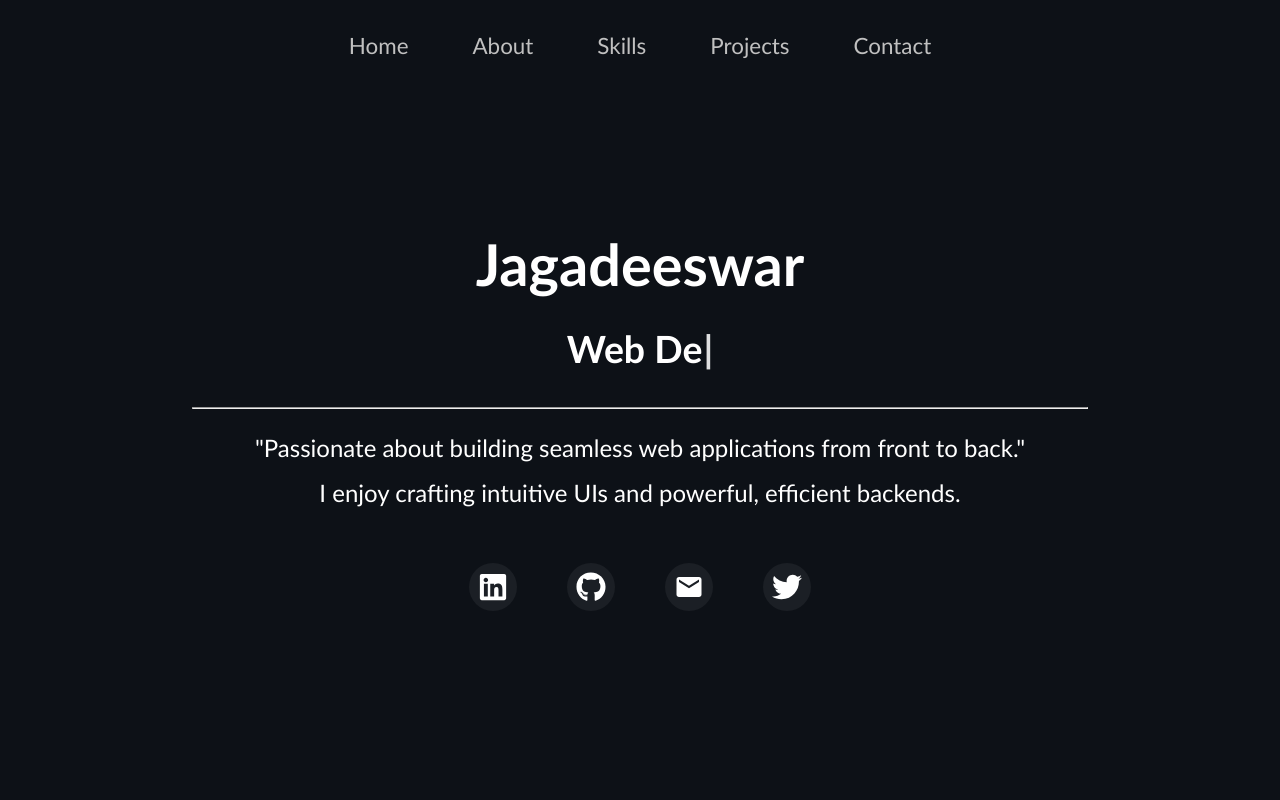
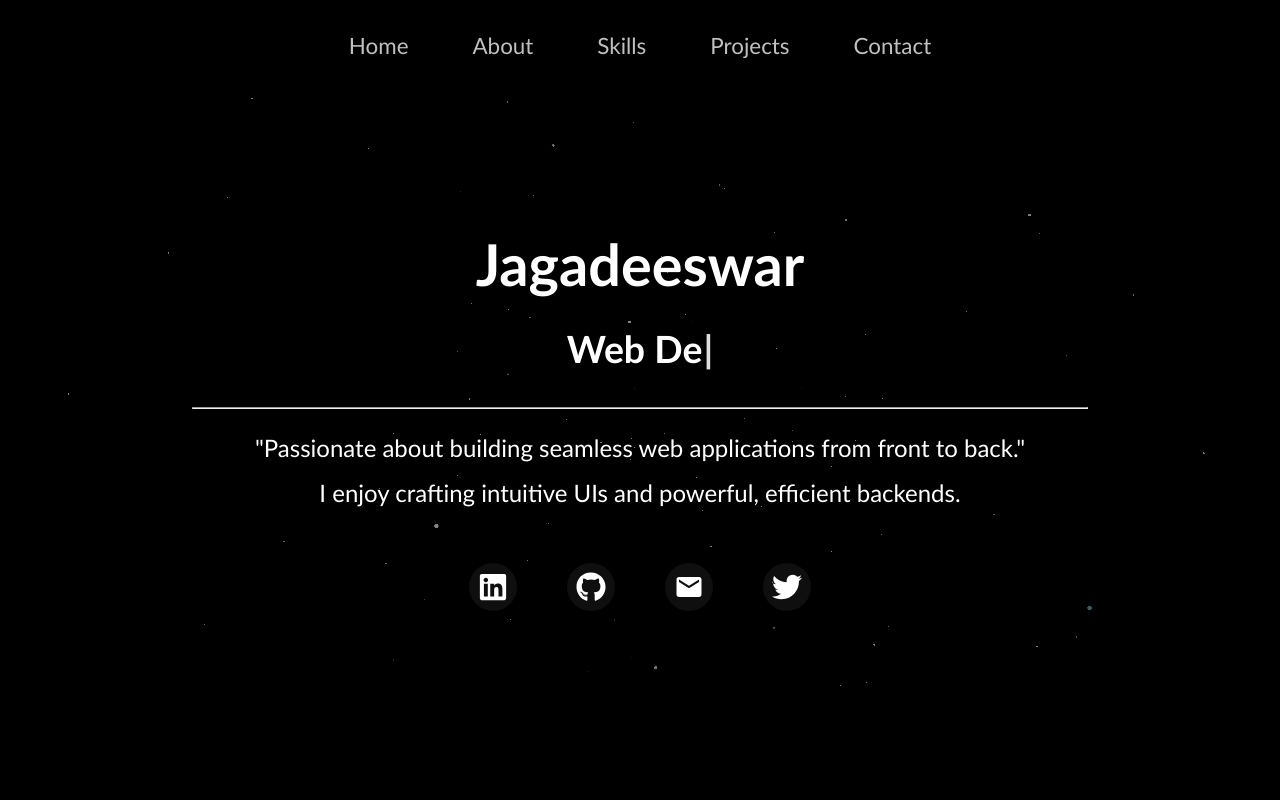
Before and after one commit to jagadeesh0004/portfolio, a React (Vite) app: page / in a window 1280 px wide. Shown: the top 800 px of the page. Built offline with nearby package versions, Linux system fonts and the light colour scheme.

Commit message:
add particle bg

```diff
--- a/package.json
+++ b/package.json
@@ -10,13 +10,13 @@
     "preview": "vite preview"
   },
   "dependencies": {
+    "lenis": "^1.3.15",
+    "ogl": "^1.0.11",
     "react": "^19.1.1",
     "react-dom": "^19.1.1",
     "react-icons": "^5.5.0",
     "react-router-dom": "^7.8.2",
-
     "typewriter-effect": "^2.22.0"
-
   },
   "devDependencies": {
     "@eslint/js": "^9.33.0",
--- a/src/assets/components/App.jsx
+++ b/src/assets/components/App.jsx
@@ -5,16 +5,45 @@
 import Skills from "./Skills";
 import Projects from "./Projects";
 import Contact from "./Contact";
+import Particles from "./Particles";
 
 const App = () => {
   return (
-    <div>
+    <div
+      style={{
+        width: "100vw",
+        minHeight: "100vh",
+        position: "relative",
+        backgroundColor: "#000",
+      }}
+    >
+      <div
+        style={{
+          position: "relative",
+          zIndex: 10,
+          width: "100%",
+          height: "100%",
+        }}
+      >
         <Navbar />
+
         <div id="home"><Content /></div>
         <div id="about"><About /></div>
         <div id="skills"><Skills /></div>
         <div id="projects"><Projects /></div>
         <div id="contact"><Contact /></div>
+      </div >
+
+      <Particles
+  particleColors={["#ffffff", "#9BE5FF"]}
+  particleCount={300}
+  particleSpread={10}
+  speed={0.08}
+  particleBaseSize={50}
+  alphaParticles={true}
+  disableRotation={true}
+/>
+
     </div>
   );
 };
--- a/src/assets/components/Navbar.css
+++ b/src/assets/components/Navbar.css
@@ -8,7 +8,7 @@
     padding: 2.5rem;
     padding-top: 2rem;
     padding-bottom: 1rem;
-    background-color: #0d1117;
+    background-color: #000000;
 }
 .navbar ul{
     list-style: none;
--- /dev/null
+++ b/src/assets/components/Particles.css
@@ -0,0 +1,10 @@
+.particles-container {
+  position: fixed;       /* Attach to viewport */
+  top: 0;
+  left: 0;
+  width: 100vw;
+  height: 100vh;
+
+  z-index: 0;            /* Background layer */
+  pointer-events: none;  /* Let user click through it */
+}
--- /dev/null
+++ b/src/assets/components/Particles.jsx
@@ -0,0 +1,240 @@
+import { useEffect, useRef } from 'react';
+import { Renderer, Camera, Geometry, Program, Mesh } from 'ogl';
+
+import './Particles.css';
+
+const defaultColors = ['#00000'];
+
+const hexToRgb = hex => {
+  hex = hex.replace(/^#/, '');
+  if (hex.length === 3) {
+    hex = hex
+      .split('')
+      .map(c => c + c)
+      .join('');
+  }
+  const int = parseInt(hex, 16);
+  const r = ((int >> 16) & 255) / 255;
+  const g = ((int >> 8) & 255) / 255;
+  const b = (int & 255) / 255;
+  return [r, g, b];
+};
+
+const vertex = /* glsl */ `
+  attribute vec3 position;
+  attribute vec4 random;
+  attribute vec3 color;
+
+  uniform mat4 modelMatrix;
+  uniform mat4 viewMatrix;
+  uniform mat4 projectionMatrix;
+  uniform float uTime;
+  uniform float uSpread;
+  uniform float uBaseSize;
+  uniform float uSizeRandomness;
+
+  varying vec4 vRandom;
+  varying vec3 vColor;
+
+  void main() {
+    vRandom = random;
+    vColor = color;
+
+    vec3 pos = position * uSpread;
+    pos.z *= 10.0;
+
+    vec4 mPos = modelMatrix * vec4(pos, 1.0);
+    float t = uTime;
+    mPos.x += sin(t * random.z + 6.28 * random.w) * mix(0.1, 1.5, random.x);
+    mPos.y += sin(t * random.y + 6.28 * random.x) * mix(0.1, 1.5, random.w);
+    mPos.z += sin(t * random.w + 6.28 * random.y) * mix(0.1, 1.5, random.z);
+
+    vec4 mvPos = viewMatrix * mPos;
+
+    if (uSizeRandomness == 0.0) {
+      gl_PointSize = uBaseSize;
+    } else {
+      gl_PointSize = (uBaseSize * (1.0 + uSizeRandomness * (random.x - 0.5))) / length(mvPos.xyz);
+    }
+
+    gl_Position = projectionMatrix * mvPos;
+  }
+`;
+
+const fragment = /* glsl */ `
+  precision highp float;
+
+  uniform float uTime;
+  uniform float uAlphaParticles;
+  varying vec4 vRandom;
+  varying vec3 vColor;
+
+  void main() {
+    vec2 uv = gl_PointCoord.xy;
+    float d = length(uv - vec2(0.5));
+
+    if(uAlphaParticles < 0.5) {
+      if(d > 0.5) {
+        discard;
+      }
+      gl_FragColor = vec4(vColor + 0.2 * sin(uv.yxx + uTime + vRandom.y * 6.28), 1.0);
+    } else {
+      float circle = smoothstep(0.5, 0.4, d) * 0.8;
+      gl_FragColor = vec4(vColor + 0.2 * sin(uv.yxx + uTime + vRandom.y * 6.28), circle);
+    }
+  }
+`;
+
+const Particles = ({
+  particleCount = 200,
+  particleSpread = 10,
+  speed = 0.1,
+  particleColors,
+  moveParticlesOnHover = false,
+  particleHoverFactor = 1,
+  alphaParticles = false,
+  particleBaseSize = 100,
+  sizeRandomness = 1,
+  cameraDistance = 20,
+  disableRotation = false,
+  className
+}) => {
+  const containerRef = useRef(null);
+  const mouseRef = useRef({ x: 0, y: 0 });
+
+  useEffect(() => {
+    const container = containerRef.current;
+    if (!container) return;
+
+    const renderer = new Renderer({ depth: false, alpha: true });
+    const gl = renderer.gl;
+    container.appendChild(gl.canvas);
+    gl.clearColor(0, 0, 0, 0);
+   gl.pixelRatio = Math.min(1, window.devicePixelRatio);
+    const camera = new Camera(gl, { fov: 15 });
+    camera.position.set(0, 0, cameraDistance);
+
+    const resize = () => {
+      const width = container.clientWidth;
+      const height = container.clientHeight;
+      renderer.setSize(width, height);
+      camera.perspective({ aspect: gl.canvas.width / gl.canvas.height });
+    };
+    window.addEventListener('resize', resize, false);
+    resize();
+
+    const handleMouseMove = e => {
+      const rect = container.getBoundingClientRect();
+      const x = ((e.clientX - rect.left) / rect.width) * 2 - 1;
+      const y = -(((e.clientY - rect.top) / rect.height) * 2 - 1);
+      mouseRef.current = { x, y };
+    };
+
+    if (moveParticlesOnHover) {
+      container.addEventListener('mousemove', handleMouseMove);
+    }
+
+    const count = particleCount;
+    const positions = new Float32Array(count * 3);
+    const randoms = new Float32Array(count * 4);
+    const colors = new Float32Array(count * 3);
+    const palette = particleColors && particleColors.length > 0 ? particleColors : defaultColors;
+
+    for (let i = 0; i < count; i++) {
+      let x, y, z, len;
+      do {
+        x = Math.random() * 2 - 1;
+        y = Math.random() * 2 - 1;
+        z = Math.random() * 2 - 1;
+        len = x * x + y * y + z * z;
+      } while (len > 1 || len === 0);
+      const r = Math.cbrt(Math.random());
+      positions.set([x * r, y * r, z * r], i * 3);
+      randoms.set([Math.random(), Math.random(), Math.random(), Math.random()], i * 4);
+      const col = hexToRgb(palette[Math.floor(Math.random() * palette.length)]);
+      colors.set(col, i * 3);
+    }
+
+    const geometry = new Geometry(gl, {
+      position: { size: 3, data: positions },
+      random: { size: 4, data: randoms },
+      color: { size: 3, data: colors }
+    });
+
+    const program = new Program(gl, {
+      vertex,
+      fragment,
+      uniforms: {
+        uTime: { value: 0 },
+        uSpread: { value: particleSpread },
+        uBaseSize: { value: particleBaseSize },
+        uSizeRandomness: { value: sizeRandomness },
+        uAlphaParticles: { value: alphaParticles ? 1 : 0 }
+      },
+      transparent: true,
+      depthTest: false
+    });
+
+    const particles = new Mesh(gl, { mode: gl.POINTS, geometry, program });
+
+    let animationFrameId;
+    let lastTime = performance.now();
+    let elapsed = 0;
+
+    const update = t => {
+        if (document.visibilityState === "hidden") return;
+
+      animationFrameId = requestAnimationFrame(update);
+      const delta = t - lastTime;
+      lastTime = t;
+      elapsed += delta * speed;
+
+      program.uniforms.uTime.value = elapsed * 0.001;
+
+      if (moveParticlesOnHover) {
+        particles.position.x = -mouseRef.current.x * particleHoverFactor;
+        particles.position.y = -mouseRef.current.y * particleHoverFactor;
+      } else {
+        particles.position.x = 0;
+        particles.position.y = 0;
+      }
+
+      if (!disableRotation) {
+        particles.rotation.x = Math.sin(elapsed * 0.0002) * 0.1;
+        particles.rotation.y = Math.cos(elapsed * 0.0005) * 0.15;
+        particles.rotation.z += 0.01 * speed;
+      }
+
+      renderer.render({ scene: particles, camera });
+    };
+
+    animationFrameId = requestAnimationFrame(update);
+
+    return () => {
+      window.removeEventListener('resize', resize);
+      if (moveParticlesOnHover) {
+        container.removeEventListener('mousemove', handleMouseMove);
+      }
+      cancelAnimationFrame(animationFrameId);
+      if (container.contains(gl.canvas)) {
+        container.removeChild(gl.canvas);
+      }
+    };
+    // eslint-disable-next-line react-hooks/exhaustive-deps
+  }, [
+    particleCount,
+    particleSpread,
+    speed,
+    moveParticlesOnHover,
+    particleHoverFactor,
+    alphaParticles,
+    particleBaseSize,
+    sizeRandomness,
+    cameraDistance,
+    disableRotation
+  ]);
+
+  return <div ref={containerRef} className={`particles-container ${className}`} />;
+};
+
+export default Particles;
--- a/src/assets/components/Projects.css
+++ b/src/assets/components/Projects.css
@@ -1,6 +1,5 @@
 .projects {
   padding: 80px 20px;
-  background: #0d1117;
   color: #e6edf3;
 }
 
--- a/src/index.css
+++ b/src/index.css
@@ -13,15 +13,12 @@
   overflow-x: hidden;
 }
 body {
-      background: #0d1117;
-
     color: white;
     overflow-x: hidden;
 }
 
 #root {
     min-height: 100vh;
-      background: #0d1117;
 
 }
 
```
Also changed, not shown: 1 other file (tests, documents, lock files or other folders). Lines whose indentation alone changed are shown as unchanged.
